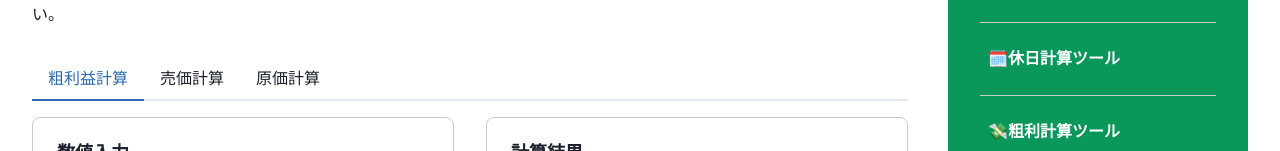
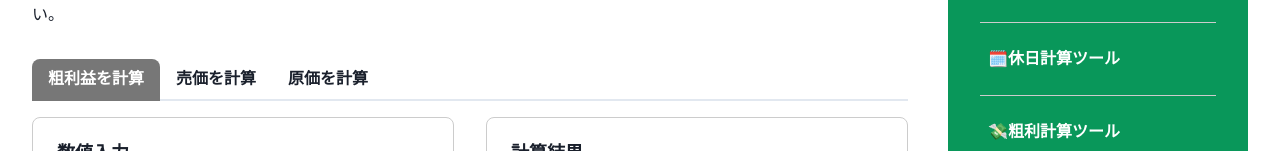
Before and after one commit to mimihokuro/app, a React (Vite) app: page /gross-profit-calculator in a window 1280 px wide. Shown: the part 226-377 px from the top of the page. Built offline with nearby package versions, Linux system fonts and the light colour scheme.

Commit message:
🎨 タブを使用するコンポーネントのタブの背景色を指定

```diff
--- a/src/features/aspect-calculation/AspectCalculationTypeTabs.jsx
+++ b/src/features/aspect-calculation/AspectCalculationTypeTabs.jsx
@@ -21,8 +21,26 @@ export default function AspectCalculationTypeTabs() {
     <Stack>
       <Tabs>
         <TabList value={value} onChange={handleChange}>
-          <Tab>「幅」と「高さ」から比率計算</Tab>
-          <Tab>「幅もしくは高さ」と「比率」からサイズ計算</Tab>
+          <Tab
+            _selected={{
+              color: "white",
+              bg: "colorGrayDark",
+            }}
+            borderTopRadius={"8px"}
+            fontWeight={"bold"}
+          >
+            「幅」と「高さ」から比率計算
+          </Tab>
+          <Tab
+            _selected={{
+              color: "white",
+              bg: "colorGrayDark",
+            }}
+            borderTopRadius={"8px"}
+            fontWeight={"bold"}
+          >
+            「幅もしくは高さ」と「比率」からサイズ計算
+          </Tab>
         </TabList>
 
         <TabPanels>
--- a/src/features/discount-calculator/DiscountCalculatorTabs.jsx
+++ b/src/features/discount-calculator/DiscountCalculatorTabs.jsx
@@ -21,8 +21,26 @@ export default function DiscountCalculatorTabs() {
     <Stack>
       <Tabs>
         <TabList value={value} onChange={handleChange}>
-          <Tab>セール価格から割引値を計算</Tab>
-          <Tab>割引値からセール価格を計算</Tab>
+          <Tab
+            _selected={{
+              color: "white",
+              bg: "colorGrayDark",
+            }}
+            borderTopRadius={"8px"}
+            fontWeight={"bold"}
+          >
+            セール価格から割引値を計算
+          </Tab>
+          <Tab
+            _selected={{
+              color: "white",
+              bg: "colorGrayDark",
+            }}
+            borderTopRadius={"8px"}
+            fontWeight={"bold"}
+          >
+            割引値からセール価格を計算
+          </Tab>
         </TabList>
 
         <TabPanels>
--- a/src/features/gross-profit-calculation/BasicTabs.jsx
+++ b/src/features/gross-profit-calculation/BasicTabs.jsx
@@ -22,9 +22,36 @@ export default function BasicTabs() {
     <Stack>
       <Tabs>
         <TabList value={value} onChange={handleChange}>
-          <Tab>粗利益計算</Tab>
-          <Tab>売価計算</Tab>
-          <Tab>原価計算</Tab>
+          <Tab
+            _selected={{
+              color: "white",
+              bg: "colorGrayDark",
+            }}
+            borderTopRadius={"8px"}
+            fontWeight={"bold"}
+          >
+            粗利益を計算
+          </Tab>
+          <Tab
+            _selected={{
+              color: "white",
+              bg: "colorGrayDark",
+            }}
+            borderTopRadius={"8px"}
+            fontWeight={"bold"}
+          >
+            売価を計算
+          </Tab>
+          <Tab
+            _selected={{
+              color: "white",
+              bg: "colorGrayDark",
+            }}
+            borderTopRadius={"8px"}
+            fontWeight={"bold"}
+          >
+            原価を計算
+          </Tab>
         </TabList>
 
         <TabPanels>
```
